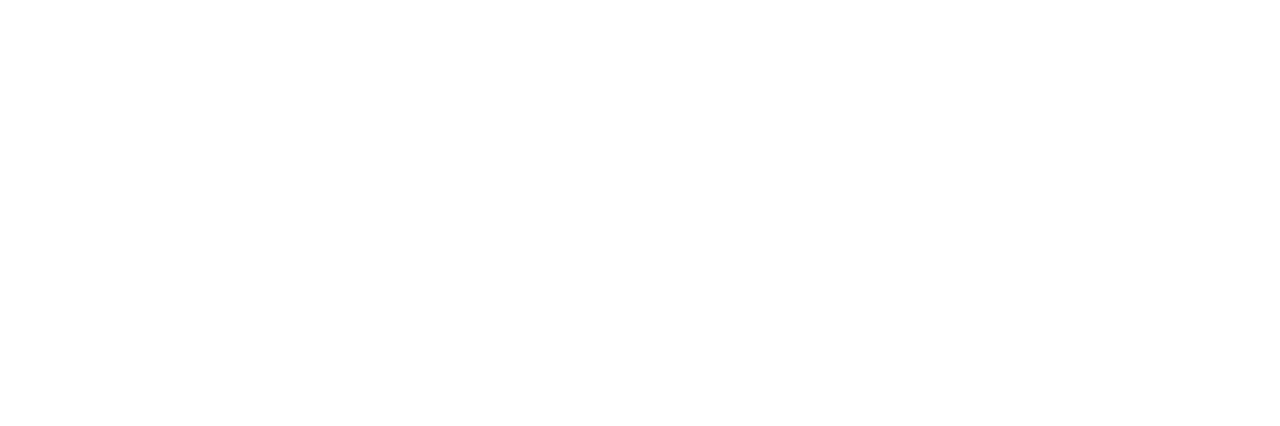
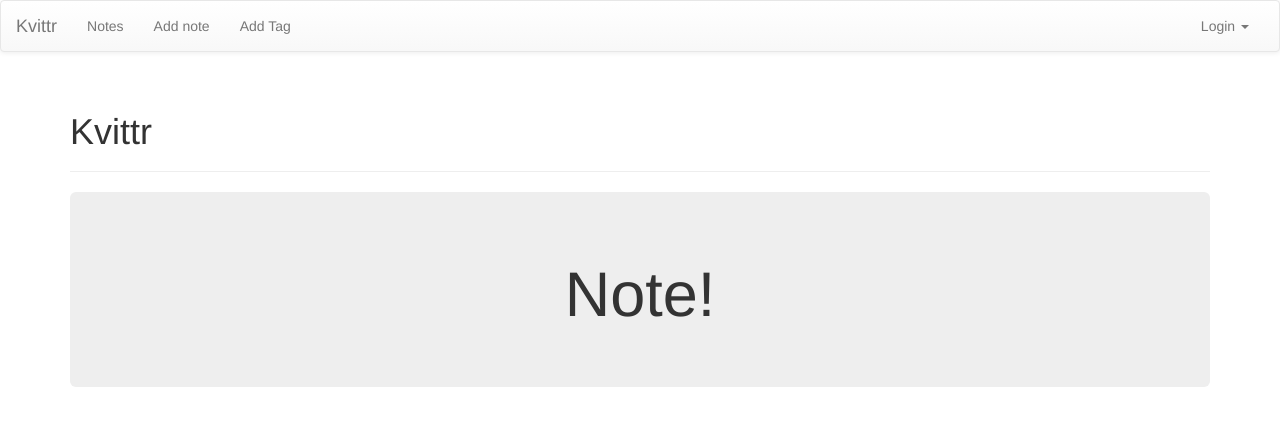
Before and after one commit to jimma1/harvsterOfNotes, a Django app: page / in a window 1280 px wide. Before the commit the part shown is empty. Shown: the top 426 px of the page. Run offline with Django 3.2, Linux system fonts and the light colour scheme; parts of the project's set-up code (start-up, migrations or seed data) failed here and were passed over; some libraries are stand-ins or nearby versions.

Commit message:
Fixed typos

```diff
--- a/kvittr/templates/base.html
+++ b/kvittr/templates/base.html
@@ -1,4 +1,4 @@
-{% extends 'theme/site_base.html%}
+{% extends 'site_base.html' %}
 {% block body %}
 	 <nav class="navbar navbar-default" role="navigation">
       <div class="container-fluid">
--- a/kvittr/templates/home.html
+++ b/kvittr/templates/home.html
@@ -0,0 +1,8 @@
+{% extends 'base.html' %}
+
+{% block pagecontent %}
+	<div class="jumbotron">
+		<h1 align="center">Note!</h1>
+	</div>
+
+{% endblock pagecontent %}
```
